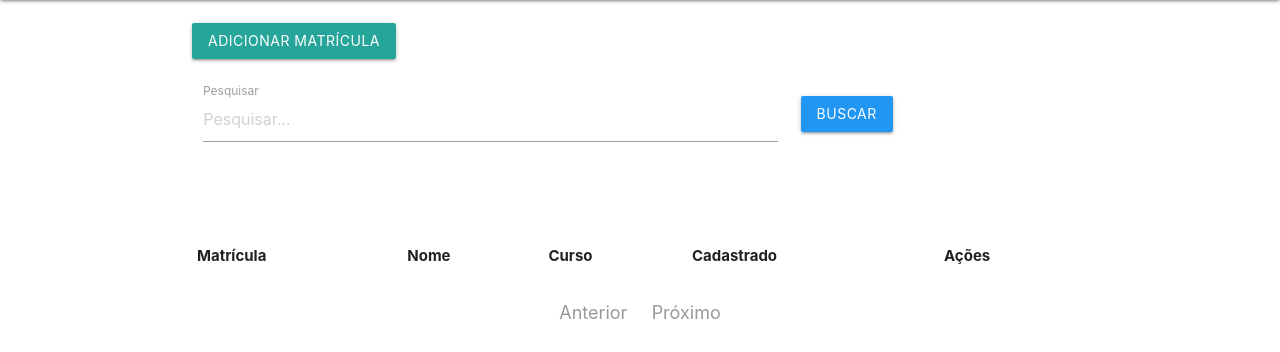
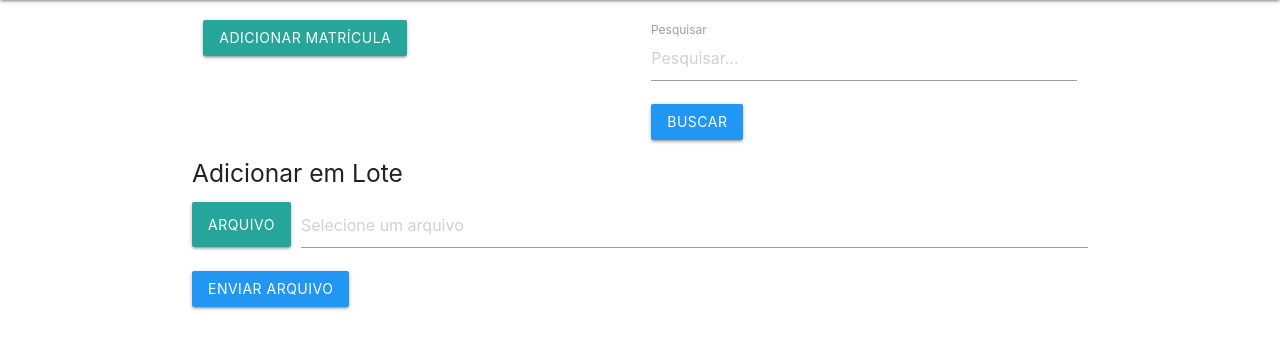
Before and after one commit to delanoholanda/basepg, a Flask app: page / in a window 1280 px wide. Shown: the part 64-416 px from the top of the page. Run offline with Flask 3, Linux system fonts and the light colour scheme; lists and menus that the app fills with data are empty.

Commit message:
ajustes para rodar

```diff
--- a/app/app.py
+++ b/app/app.py
@@ -3,12 +3,17 @@ from flask_sqlalchemy import SQLAlchemy
 from config import Config
 from sqlalchemy import or_
 from waitress import serve
+from werkzeug.utils import secure_filename
+import csv
+import os
+import sys
+
 
 app = Flask(__name__)
 
 app.config.from_object(Config)
 
-mododebug = False
+mododebug = True
 
 db = SQLAlchemy(app)
 
@@ -19,6 +24,15 @@ class Matriculas(db.Model):
     curso = db.Column(db.String(100), nullable=False)
     cadastrado = db.Column(db.Integer, nullable=False)
     uidnumber = db.Column(db.Integer, nullable=False)
+
+# Diretório de upload
+UPLOAD_FOLDER = os.path.join(app.root_path, 'Uploads')
+
+# Verifica se o diretório de upload existe, caso contrário, cria-o
+if not os.path.exists(UPLOAD_FOLDER):
+    os.makedirs(UPLOAD_FOLDER)
+
+app.config['UPLOAD_FOLDER'] = UPLOAD_FOLDER
 
 
 @app.route('/', methods=['GET', 'POST'])
@@ -51,6 +65,11 @@ def add_matricula():
         flash('A matricula é obrigatória.', 'error')
         return redirect(url_for('index'))
 
+    cadastrar_matricula(matricula, nome, curso)
+
+    return redirect(url_for('index'))
+
+def cadastrar_matricula(matricula, nome, curso):
     matricula_obj = Matriculas.query.filter_by(matricula=matricula).first()
     if matricula_obj:
         flash(f"A matricula {matricula} já esta cadastrada.", 'error')
@@ -65,7 +84,38 @@ def add_matricula():
     db.session.add(matricula_obj)
     db.session.commit()
     flash(f"A matricula {matricula} foi cadastrada com sucesso.", 'success')
-    return redirect(url_for('index'))
+
+@app.route('/add_matriculas', methods=['POST'])
+def add_matriculas():
+    if 'file' not in request.files:
+        flash('Nenhum arquivo enviado.', 'error')
+        return redirect(url_for('index'))
+
+    file = request.files['file']
+
+    if file.filename == '':
+        flash('Nenhum arquivo selecionado.', 'error')
+        return redirect(request.url)
+
+    if file and file.filename.endswith('.csv'):
+        filename = secure_filename(file.filename)
+        caminho_arquivo = os.path.join(app.config['UPLOAD_FOLDER'], filename)
+        file.save(caminho_arquivo)  # Salva o arquivo no diretório de uploads
+        process_csv(caminho_arquivo)  # Passa o caminho do arquivo para a função de processamento CSV
+        # flash('Arquivo enviado com sucesso.', 'success')
+        return redirect(url_for('index'))
+    else:
+        flash('Formato de arquivo inválido. Apenas arquivos .csv são permitidos.', 'error')
+        return redirect(request.url)
+
+def process_csv(filename):
+    with open(filename, newline='', encoding='utf-8') as csvfile:
+        reader = csv.DictReader(csvfile)
+        for row in reader:
+            matricula = row['Matricula']
+            nome = row['Nome']
+            curso = row['Curso']
+            cadastrar_matricula(matricula, nome, curso)
 
 def get_next_uidnumber():
     last_uidnumber = Matriculas.query.order_by(Matriculas.id_matriculas.desc()).first().uidnumber
--- a/app/config.py
+++ b/app/config.py
@@ -3,9 +3,9 @@ from urllib.parse import quote_plus
 
 class Config:
 
-    password = quote_plus('SuaSenha')
+    password = quote_plus('!@POSTGRESQL#quixada!@')
 
     SECRET_KEY = os.environ.get('SECRET_KEY') or 'chave-secreta-padrao'
     SQLALCHEMY_DATABASE_URI = os.environ.get('DATABASE_URL') or \
-        f'postgresql://usuario:{password}@host/database'
+        f'postgresql://postgres:{password}@arruda.quixada.ufc.br/matriculas_db'
     SQLALCHEMY_TRACK_MODIFICATIONS = False
--- a/app/templates/index.html
+++ b/app/templates/index.html
@@ -1,9 +1,10 @@
 <!DOCTYPE html>
-<html>
+<html lang="pt-BR">
 <head>
   <meta charset="UTF-8">
   <title>Gerenciamento de Matrículas</title>
   <meta name="viewport" content="width=device-width, initial-scale=1.0"/>
+  <link href="https://fonts.googleapis.com/icon?family=Material+Icons" rel="stylesheet">
   <link rel="stylesheet" href="https://cdnjs.cloudflare.com/ajax/libs/materialize/1.0.0/css/materialize.min.css">
   <link rel="stylesheet" type="text/css" href="{{ url_for('static', filename='estilo.css') }}">
 </head>
@@ -23,20 +24,36 @@
         {% endfor %}
       {% endif %}
     {% endwith %}
-      <br>
+
+    <div style="padding-top: 20px;" class="row">
+      <div class="col s12 m6">
         <a class="waves-effect waves-light btn modal-trigger" href="#addModal">Adicionar Matrícula</a>
-      <br><br>
+      </div>
+      <div class="col s12 m6">
         <form action="/" method="post">
-        <div class="row">
-          <div class="input-field col s12 m8">
+          <div class="input-field">
             <input type="text" name="search" value="{{ search }}" placeholder="Pesquisar...">
             <label for="search">Pesquisar</label>
           </div>
-          <div class="input-field col s12 m4">
           <button type="submit" class="waves-effect waves-light btn blue">Buscar</button>
+        </form>
       </div>
     </div>
+
+    <h5>Adicionar em Lote</h5>
+    <form action="{{ url_for('add_matriculas') }}" method="POST" enctype="multipart/form-data">
+      <div class="file-field input-field">
+        <div class="btn">
+          <span>Arquivo</span>
+          <input type="file" name="file" accept=".csv">
+        </div>
+        <div class="file-path-wrapper">
+          <input name="file" class="requeridoOngraduacao file-path validate" type="text" placeholder="Selecione um arquivo">
+        </div>
+      </div>
+      <button type="submit" class="waves-effect waves-light btn blue">Enviar Arquivo</button>
     </form>
+
     <br><br>
     <table class="striped responsive-table">
       <thead>
@@ -64,122 +81,9 @@
       </tbody>
     </table>
   </div>
-    <div>
-    <!-- Modal de Adicionar Matrícula -->
-    <div id="addModal" style="height: 75% !important; " class="modal">
-      <form action="{{ url_for('add_matricula') }}" method="POST">
-        <div class="modal-content">
-          <h4>Adicionar Matrícula</h4>
-          <div class="row">
-            <div class="input-field col s12">
-              <input id="matricula" type="number" name="matricula" required>
-              <label for="matricula">Matrícula</label>
-            </div>
-            <div class="input-field col s12">
-              <input id="nome" type="text" name="nome" required>
-              <label for="nome">Nome</label>
-            </div>
-            <div class="input-field col s12">
-              <select id="curso" name="curso" required>
-                <option value="" disabled selected>Escolha uma opção</option>
-                <option value="Sistemas de Informação">Sistemas de Informação</option>
-                <option value="Redes de Computadores">Redes de Computadores</option>
-                <option value="Engenharia de Software">Engenharia de Software</option>
-                <option value="Engenharia da Computação">Engenharia da Computação</option>
-                <option value="Design Digital">Design Digital</option>
-                <option value="Ciência da Computação">Ciência da Computação</option>
-                <option value="Mestrado">Mestrado</option>
-              </select>
-              <label for="curso">Curso</label>
-            </div>
-          </div>
-          <div class="modal-footer">
-            <button type="submit" class="waves-effect waves-light btn blue">Salvar</button>
-            <a href="#" class="modal-close waves-effect waves-light btn-flat">Cancelar</a>
-          </div>
-        </form>
-      </div>
-    </div>
-    <div class="center-align">
-      <ul class="pagination pagination-materialize">
-        {% if matriculas.has_prev %}
-          <li class="waves-effect"><a href="{{ url_for('index', page=matriculas.prev_num) }}">Anterior</a></li>
-        {% else %}
-          <li class="disabled"><a href="#">Anterior</a></li>
-        {% endif %}
 
-        {% for num in matriculas.iter_pages() %}
-          {% if num %}
-            {% if num == matriculas.page %}
-              <li class="active"><a href="#">{{ num }}</a></li>
-            {% else %}
-              <li class="waves-effect"><a href="{{ url_for('index', page=num) }}">{{ num }}</a></li>
-            {% endif %}
-          {% else %}
-            <li class="disabled"><a href="#">&#8230;</a></li>
-          {% endif %}
-        {% endfor %}
-
-        {% if matriculas.has_next %}
-          <li class="waves-effect"><a href="{{ url_for('index', page=matriculas.next_num) }}">Próximo</a></li>
-        {% else %}
-          <li class="disabled"><a href="#">Próximo</a></li>
-        {% endif %}
-      </ul>
-    </div>
-
-      <!-- Modal de Editar Matrícula -->
-      <div>
-      {% for matricula in matriculas %}
-      <div id="editModal{{ matricula.id_matriculas }}" class="modal">
-        <form action="{{ url_for('update_matricula', id=matricula.id_matriculas) }}" method="POST">
-          <div class="modal-content">
-            <h4>Editar Matrícula</h4>
-            <div class="row">
-              <div class="input-field col s12">
-                <input id="matricula" type="number" name="matricula" value="{{ matricula.matricula }}" required>
-                <label for="matricula">Matrícula</label>
-              </div>
-              <div class="input-field col s12">
-                <input id="nome" type="text" name="nome" value="{{ matricula.nome }}" required>
-                <label for="nome">Nome</label>
-              </div>
-              <div class="input-field col s12">
-                <input id="curso" type="text" name="curso" value="{{ matricula.curso }}" required>
-                <label for="curso">Curso</label>
-              </div>
-              <div class="input-field col s12">
-                <input id="cadastrado" type="number" name="cadastrado" value="{{ matricula.cadastrado }}" required>
-                <label for="cadastrado">Cadastrado</label>
-              </div>
-            </div>
-          </div>
-          <div class="modal-footer">
-            <button type="submit" class="waves-effect waves-light btn blue">Salvar</button>
-            <a href="#" class="modal-close waves-effect waves-light btn-flat">Cancelar</a>
-          </div>
-        </form>
-      </div>
-      {% endfor %}
-    </div>
-
-      <div>
-      <!-- Modal de Excluir Matrícula -->
-      {% for matricula in matriculas %}
-      <div id="deleteModal{{ matricula.id_matriculas }}" class="modal">
-        <!-- <form action="{{ url_for('delete_matricula', id=matricula.id_matriculas) }}" method="POST"> -->
-          <div class="modal-content">
-            <h4>Excluir Matrícula</h4>
-            <p>Tem certeza que deseja excluir a matrícula "{{ matricula.nome }}"?</p>
-          </div>
-          <div class="modal-footer">
-            <a href="{{ url_for('delete_matricula', id=matricula.id_matriculas) }}" class="waves-effect waves-light btn red">Excluir</a>
-            <a href="#" class="modal-close waves-effect waves-light btn-flat">Cancelar</a>
-          </div>
-        <!-- </form> -->
-      </div>
-      {% endfor %}
-    </div>
+  <!-- Modais -->
+  {% include 'modals.html' %}
 
   <script src="https://code.jquery.com/jquery-3.3.1.min.js"></script>
   <script src="https://cdnjs.cloudflare.com/ajax/libs/materialize/1.0.0/js/materialize.min.js"></script>
@@ -189,3 +93,5 @@
       $('select').formSelect();
     });
   </script>
+</body>
+</html>
--- /dev/null
+++ b/app/templates/modals.html
@@ -0,0 +1,79 @@
+<!-- Modais -->
+<div id="addModal" class="modal">
+    <form action="{{ url_for('add_matricula') }}" method="POST">
+      <div class="modal-content">
+        <h4>Adicionar Matrícula</h4>
+        <div class="row">
+          <div class="input-field col s12">
+            <input id="matricula" type="number" name="matricula" required>
+            <label for="matricula">Matrícula</label>
+          </div>
+          <div class="input-field col s12">
+            <input id="nome" type="text" name="nome" required>
+            <label for="nome">Nome</label>
+          </div>
+          <div class="input-field col s12">
+            <select id="curso" name="curso" required>
+              <option value="" disabled selected>Escolha uma opção</option>
+              <option value="Sistemas de Informação">Sistemas de Informação</option>
+              <option value="Redes de Computadores">Redes de Computadores</option>
+              <option value="Engenharia de Software">Engenharia de Software</option>
+              <option value="Engenharia da Computação">Engenharia da Computação</option>
+              <option value="Design Digital">Design Digital</option>
+              <option value="Ciência da Computação">Ciência da Computação</option>
+              <option value="Mestrado em Computação">Mestrado em Computação</option>
+            </select>
+            <label for="curso">Curso</label>
+          </div>
+        </div>
+      </div>
+      <div class="modal-footer">
+        <button type="submit" class="waves-effect waves-light btn blue">Salvar</button>
+        <a href="#" class="modal-close waves-effect waves-light btn-flat">Cancelar</a>
+      </div>
+    </form>
+  </div>
+
+  <!-- Modais de Editar e Excluir Matrícula -->
+  {% for matricula in matriculas %}
+  <div id="editModal{{ matricula.id_matriculas }}" class="modal">
+    <form action="{{ url_for('update_matricula', id=matricula.id_matriculas) }}" method="POST">
+      <div class="modal-content">
+        <h4>Editar Matrícula</h4>
+        <div class="row">
+          <div class="input-field col s12">
+            <input id="matricula" type="number" name="matricula" value="{{ matricula.matricula }}" required>
+            <label for="matricula">Matrícula</label>
+          </div>
+          <div class="input-field col s12">
+            <input id="nome" type="text" name="nome" value="{{ matricula.nome }}" required>
+            <label for="nome">Nome</label>
+          </div>
+          <div class="input-field col s12">
+            <input id="curso" type="text" name="curso" value="{{ matricula.curso }}" required>
+            <label for="curso">Curso</label>
+          </div>
+          <div class="input-field col s12">
+            <input id="cadastrado" type="number" name="cadastrado" value="{{ matricula.cadastrado }}" required>
+            <label for="cadastrado">Cadastrado</label>
+          </div>
+        </div>
+      </div>
+      <div class="modal-footer">
+        <button type="submit" class="waves-effect waves-light btn blue">Salvar</button>
+        <a href="#" class="modal-close waves-effect waves-light btn-flat">Cancelar</a>
+      </div>
+    </form>
+  </div>
+
+  <div id="deleteModal{{ matricula.id_matriculas }}" class="modal">
+    <div class="modal-content">
+      <h4>Excluir Matrícula</h4>
+      <p>Tem certeza que deseja excluir a matrícula "{{ matricula.nome }}"?</p>
+    </div>
+    <div class="modal-footer">
+      <a href="{{ url_for('delete_matricula', id=matricula.id_matriculas) }}" class="waves-effect waves-light btn red">Excluir</a>
+      <a href="#" class="modal-close waves-effect waves-light btn-flat">Cancelar</a>
+    </div>
+  </div>
+  {% endfor %}
--- a/docker-compose.yml
+++ b/docker-compose.yml
@@ -14,8 +14,8 @@ services:
           - /etc/timezone:/etc/timezone:ro
           - /etc/localtime:/etc/localtime:ro
         working_dir: /app
-        command: sh -c "pip install --upgrade pip && pip3 install --root-user-action=ignore requests && pip install psycopg2-binary waitress flask flask_sqlalchemy config && python app.py"
+        command: sh -c "python3 -m venv /venv && source /venv/bin/activate && pip install --upgrade pip && pip install requests psycopg2-binary waitress flask flask_sqlalchemy config && python app.py"
         ports:
-          - 5000:5000
+          - 5015:5010
         networks:
           - web
```
Lines whose indentation alone changed are shown as unchanged.
